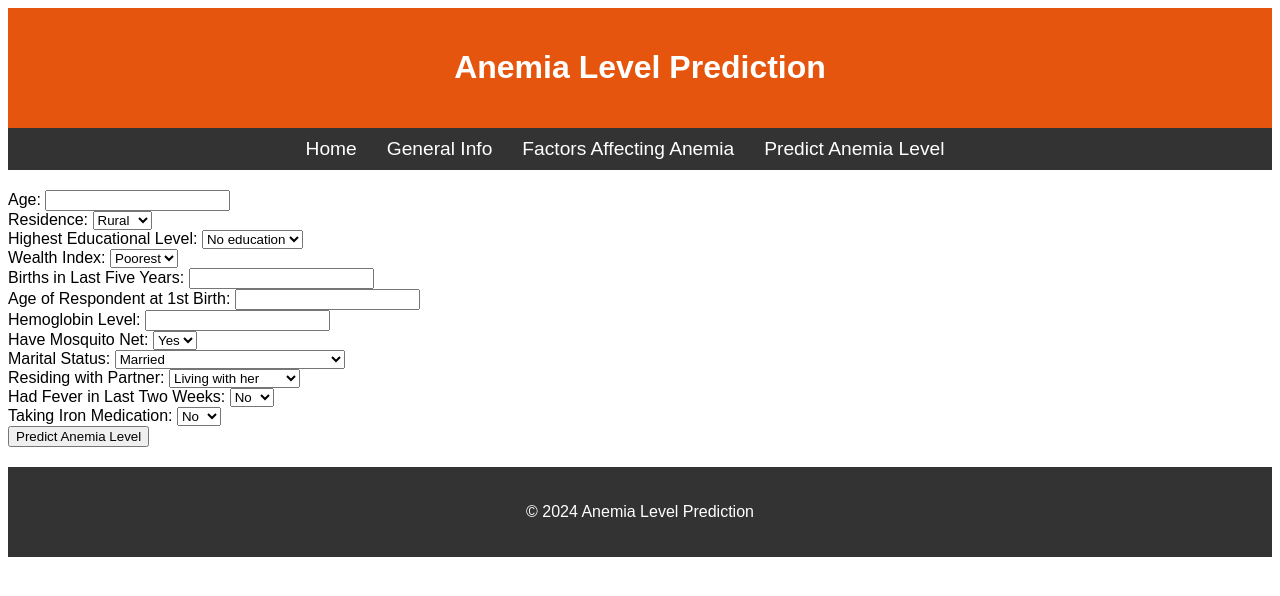
After one commit to ruth-kitasi/Anemia-Level-Prediction-in-Children, a Flask app: page /predict in a window 1280 px wide. The commit adds this page. Shown: the top 596 px of the page. Run offline with Flask 3, Linux system fonts and the light colour scheme; parts of the project's set-up code (start-up, migrations or seed data) failed here and were passed over.

Commit message:
Modifying and enhancing html pages of website

```diff
--- a/app.py
+++ b/app.py
@@ -1,4 +1,4 @@
-from flask import Flask, request, render_template
+from flask import Flask, render_template, request
 import pickle
 import numpy as np
 import pandas as pd
@@ -9,20 +9,29 @@ app = Flask(__name__)
 with open('anemia_model.pkl', 'rb') as f:
     pipeline, model = pickle.load(f)
 
-# Define the feature names in the same order as they were used during training
-feature_names = [
-    'Age', 'Residence', 'Highest educational level', 'Wealth index',
-    'Births in last five years', 'Age of respondent at 1st birth',
-    'Hemoglobin level', 'Have mosquito net', 'marital status',
-    'Residing with partner', 'Had fever in last two weeks', 'Taking iron medication'
-]
-
+# Route for the home page
 @app.route('/')
 def home():
     return render_template('index.html')
 
+# Route for the general information page
+@app.route('/general_info')
+def general_info():
+    return render_template('general_info.html')
+
+# Route for the factors affecting anemia page
+@app.route('/factors')
+def factors():
+    return render_template('factors.html')
+
+# Route to display the prediction form
+@app.route('/predict')
+def predict():
+    return render_template('prediction.html')
+
+# Route to handle form submission, make predictions, and render results with recommendations
 @app.route('/predict', methods=['POST'])
-def predict():
+def make_prediction():
     # Map user input to the feature order in the DataFrame
     input_data = {
         'Age': request.form['Age'],
@@ -39,17 +48,42 @@ def predict():
         'Taking iron medication': request.form['Taking iron medication']
     }
 
-    # Convert the input data to a DataFrame with the correct feature names
-    input_df = pd.DataFrame([input_data], columns=feature_names)
+    # Convert the input data to a DataFrame
+    input_df = pd.DataFrame([input_data])
 
-    # Preprocess the input data
+    # Preprocess the input data using the pipeline
     processed_input = pipeline.transform(input_df)
 
     # Make prediction
     prediction = model.predict(processed_input)
 
-    # Render the prediction
-    return render_template('index.html', prediction_text=f'Predicted Anemia Level: {prediction[0]}')
+    # Ensure the prediction is an integer between 0 and 3
+    prediction_value = int(prediction[0]) if isinstance(prediction[0], (int, np.int64)) else 0
+
+    # Map the prediction output to a human-readable string
+    prediction_map = {
+        0: 'No Anemia',
+        1: 'Mild Anemia',
+        2: 'Moderate Anemia',
+        3: 'Severe Anemia'
+    }
+
+    # Get the mapped prediction text
+    prediction_text = prediction_map.get(prediction_value, 'Unknown')
+
+    # Tailored recommendations based on anemia level
+    recommendations = {
+        0: "No Anemia detected. Maintain a balanced diet and regular check-ups.",
+        1: "Mild anemia detected. Consider increasing iron-rich foods in your diet.",
+        2: "Moderate anemia detected. Consult with a healthcare professional for iron supplementation.",
+        3: "Severe anemia detected. Immediate medical attention required. Follow the advice of your healthcare provider."
+    }
+
+    # Get the recommendation based on predicted anemia level
+    recommendation_text = recommendations.get(prediction_value, "No recommendation available.")
+
+    # Render the results page with the prediction and recommendations
+    return render_template('result.html', prediction_text=f'Predicted Anemia Level: {prediction_text}', recommendation_text=recommendation_text)
 
 if __name__ == "__main__":
     app.run(debug=True)
--- a/static/css/styles.css
+++ b/static/css/styles.css
@@ -1,62 +1,99 @@
+/* styles.css */
+
 body {
     font-family: Arial, sans-serif;
-    background-color: #f4f4f4;
-    margin: 0;
-    padding: 0;
 }
 
-.container {
-    max-width: 800px;
-    margin: 50px auto;
+/* Header with primary orange color */
+header {
+    background-color: #e6550d; /* Updated color */
+    color: white;
     padding: 20px;
-    background-color: #fff;
-    box-shadow: 0 0 10px rgba(0, 0, 0, 0.1);
-    border-radius: 10px;
+    text-align: center;
 }
 
 h1 {
+    font-size: 2em;
+}
+
+/* Navbar with orange highlights */
+nav {
+    background-color: #333;
+    padding: 10px;
+    margin-bottom: 20px;
+}
+
+.navbar {
+    list-style-type: none;
+    padding: 0;
+    display: flex;
+    justify-content: center;
+    margin: 0;
+}
+
+.navbar li {
+    margin-right: 30px;
+}
+
+.navbar a {
+    color: white;
+    text-decoration: none;
+    font-size: 1.2em;
+}
+
+.navbar a:hover {
+    color: #e6550d; /* Updated hover effect with orange color */
+    text-decoration: underline;
+}
+
+.main {
     text-align: center;
+}
+
+/* Result box with orange border */
+.result-box {
+    border: 2px solid #e6550d; /* Updated border color */
+    background-color: #f9f9f9;
+    padding: 15px;
+    margin-top: 10px;
+}
+
+/* Primary button styling */
+.button-primary {
+    background-color: #e6550d;
+    color: white;
+    border: none;
+    padding: 10px 20px;
+    font-size: 1em;
+    border-radius: 5px;
+    cursor: pointer;
+    transition: background-color 0.3s ease;
+}
+
+.button-primary:hover {
+    background-color: #cc4a0b; /* Slightly darker orange for hover */
+}
+
+/* Recommendation section */
+.recommendation {
+    margin-top: 20px;
     color: #333;
 }
 
-form {
-    display: flex;
-    flex-direction: column;
-}
-
-label {
-    margin: 10px 0 5px;
-    font-weight: bold;
-}
-
-input[type="text"], input[type="number"], select {
-    padding: 10px;
-    margin-bottom: 15px;
-    border: 1px solid #ccc;
-    border-radius: 5px;
-}
-
-button {
-    padding: 10px 20px;
-    background-color: #007bff;
-    color: #fff;
-    border: none;
-    border-radius: 5px;
-    cursor: pointer;
-}
-
-button:hover {
-    background-color: #0056b3;
-}
-
-h3 {
+/* Footer with orange highlights */
+footer {
     text-align: center;
-    color: green;
+    padding: 20px;
+    background-color: #333;
+    color: white;
     margin-top: 20px;
 }
 
-img {
-    display: block;
-    max-width: 100%;
-    margin: 20px auto;
+footer a {
+    color: #e6550d; /* Footer links with orange color */
+    text-decoration: none;
 }
+
+footer a:hover {
+    color: #cc4a0b; /* Darker shade on hover */
+}
--- /dev/null
+++ b/templates/prediction.html
@@ -0,0 +1,105 @@
+<!DOCTYPE html>
+<html lang="en">
+<head>
+    <meta charset="UTF-8">
+    <title>Anemia Level Prediction</title>
+    <link rel="stylesheet" type="text/css" href="{{ url_for('static', filename='css/styles.css') }}">
+</head>
+<body>
+    <header>
+        <h1>Anemia Level Prediction</h1>
+    </header>
+    <nav>
+        <ul class="navbar">
+            <li><a href="{{ url_for('home') }}">Home</a></li>
+            <li><a href="{{ url_for('general_info') }}">General Info</a></li>
+            <li><a href="{{ url_for('factors') }}">Factors Affecting Anemia</a></li>
+            <li><a href="{{ url_for('predict') }}">Predict Anemia Level</a></li>
+        </ul>
+    </nav>
+    <main>
+        <form action="/predict" method="post">
+            <!-- Form elements for input fields (same as before) -->
+            <label for="Age">Age:</label>
+            <input type="text" name="Age" required><br>
+
+            <label for="Residence">Residence:</label>
+            <select name="Residence" required>
+                <option value="Rural">Rural</option>
+                <option value="Urban">Urban</option>
+            </select><br>
+
+            <label for="Highest educational level">Highest Educational Level:</label>
+            <select name="Highest educational level" required>
+                <option value="No education">No education</option>
+                <option value="Primary">Primary</option>
+                <option value="Secondary">Secondary</option>
+                <option value="Higher">Higher</option>
+            </select><br>
+
+            <label for="Wealth index">Wealth Index:</label>
+            <select name="Wealth index" required>
+                <option value="Poorest">Poorest</option>
+                <option value="Poorer">Poorer</option>
+                <option value="Middle">Middle</option>
+                <option value="Richer">Richer</option>
+                <option value="Richest">Richest</option>
+            </select><br>
+
+            <label for="Births in last five years">Births in Last Five Years:</label>
+            <input type="number" name="Births in last five years" required><br>
+
+            <label for="Age of respondent at 1st birth">Age of Respondent at 1st Birth:</label>
+            <input type="number" name="Age of respondent at 1st birth" required><br>
+
+            <label for="Hemoglobin level">Hemoglobin Level:</label>
+            <input type="number" step="0.1" name="Hemoglobin level" required><br>
+
+            <label for="Have mosquito net">Have Mosquito Net:</label>
+            <select name="Have mosquito net" required>
+                <option value="Yes">Yes</option>
+                <option value="No">No</option>
+            </select><br>
+
+            <label for="marital status">Marital Status:</label>
+            <select name="marital status" required>
+                <option value="Married">Married</option>
+                <option value="Living with partner">Living with partner</option>
+                <option value="Never in union">Never in union</option>
+                <option value="Widowed">Widowed</option>
+                <option value="No longer living together/separated">No longer living together/separated</option>
+                <option value="Divorced">Divorced</option>
+            </select><br>
+
+            <label for="Residing with partner">Residing with Partner:</label>
+            <select name="Residing with partner" required>
+                <option value="Living with her">Living with her</option>
+                <option value="Staying elsewhere">Staying elsewhere</option>
+            </select><br>
+
+            <label for="Had fever in last two weeks">Had Fever in Last Two Weeks:</label>
+            <select name="Had fever in last two weeks" required>
+                <option value="No">No</option>
+                <option value="Yes">Yes</option>
+            </select><br>
+
+            <label for="Taking iron medication">Taking Iron Medication:</label>
+            <select name="Taking iron medication" required>
+                <option value="No">No</option>
+                <option value="Yes">Yes</option>
+            </select><br>
+
+            <button type="submit">Predict Anemia Level</button>
+        </form>
+
+        <!-- Show the result after form submission -->
+        {% if prediction_text %}
+            <h3><strong>Predicted Anemia Level:</strong></h3>
+            <p>{{ prediction_text }}</p>
+        {% endif %}
+    </main>
+    <footer>
+        <p>&copy; 2024 Anemia Level Prediction</p>
+    </footer>
+</body>
+</html>
```
Also changed, not shown: templates/factors.html (added, +36 -0 lines), templates/general_info.html (added, +30 -0 lines), templates/index.html (+12 -80 lines), templates/result.html (added, +50 -0 lines).
